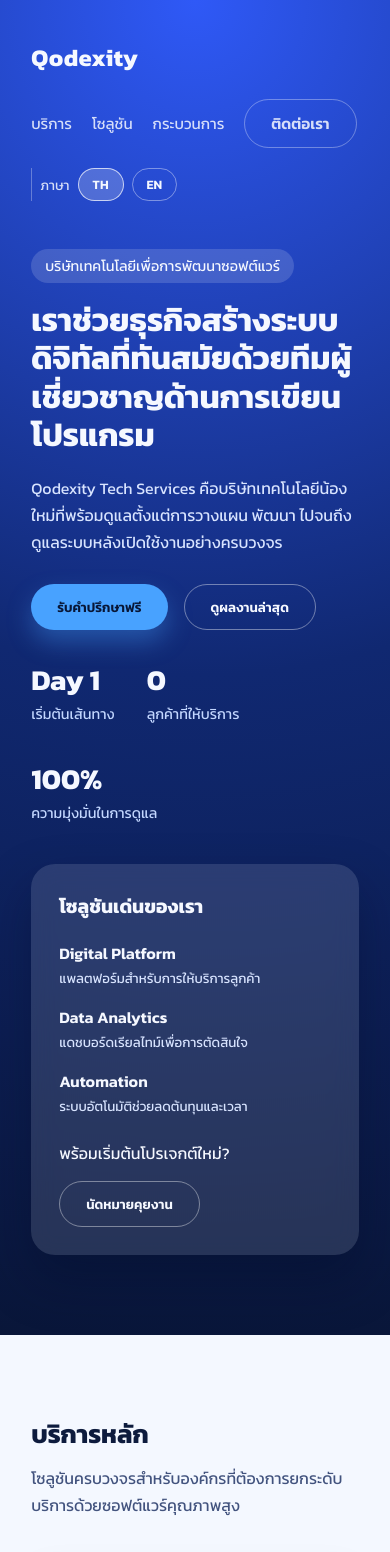
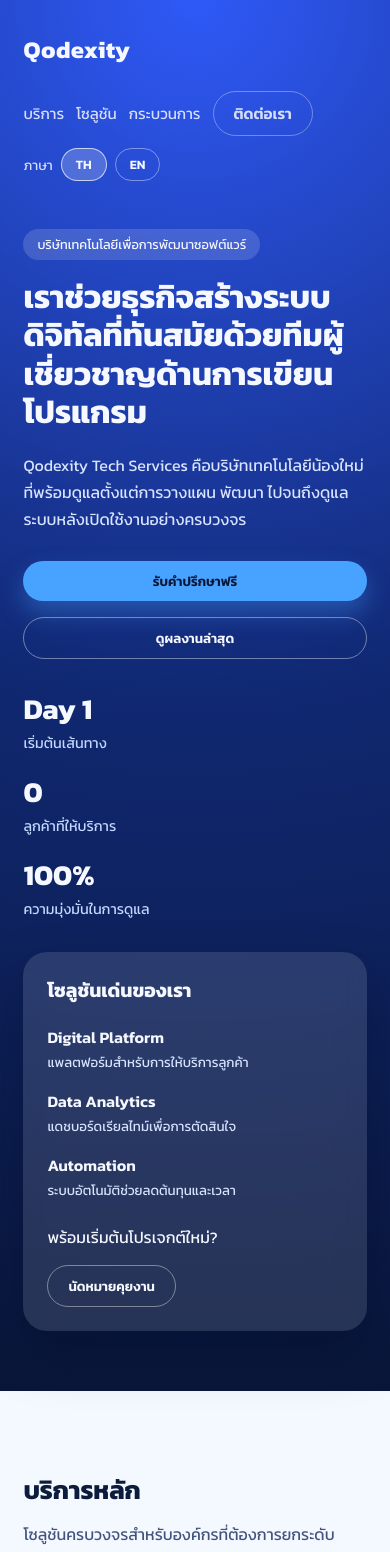
Before and after one commit to 107ygbd-blip/website1, a React (Vite) app: page / in a window 390 px wide. Shown: the top 1552 px of the page. Built offline with nearby package versions, Linux system fonts and the light colour scheme.

Commit message:
Improve responsive layout

```diff
--- a/src/index.css
+++ b/src/index.css
@@ -398,6 +398,59 @@
   line-height: 1.6;
 }
 
+@media (max-width: 1024px) {
+  .hero {
+    padding: 36px 6vw 70px;
+  }
+
+  .hero-content {
+    gap: 32px;
+  }
+
+  .metrics {
+    gap: 20px;
+  }
+
+  .hero-card {
+    padding: 24px;
+  }
+
+  .cta {
+    margin: 0 6vw 70px;
+  }
+}
+
+@media (max-width: 900px) {
+  .nav {
+    flex-direction: column;
+    align-items: flex-start;
+  }
+
+  .nav-links {
+    width: 100%;
+    justify-content: flex-start;
+  }
+
+  .language-toggle {
+    border-left: none;
+    padding-left: 0;
+  }
+
+  .metrics {
+    flex-direction: column;
+    gap: 16px;
+  }
+
+  .hero-card {
+    width: 100%;
+  }
+
+  .card-footer {
+    flex-direction: column;
+    align-items: flex-start;
+  }
+}
+
 @media (max-width: 768px) {
   .nav {
     flex-direction: column;
@@ -411,4 +464,65 @@
   .cta {
     margin: 0 6vw 60px;
   }
+
+  .hero {
+    padding: 32px 6vw 60px;
+  }
+
+  .hero-actions {
+    flex-direction: column;
+    align-items: stretch;
+  }
+
+  .hero-actions .button {
+    width: 100%;
+    justify-content: center;
+  }
+
+  .section {
+    padding: 0 6vw;
+  }
 }
+
+@media (max-width: 600px) {
+  .hero-text h1 {
+    font-size: 2rem;
+  }
+
+  .section-header {
+    margin-bottom: 24px;
+  }
+
+  .grid.two,
+  .grid.three,
+  .grid.four {
+    grid-template-columns: 1fr;
+  }
+
+  .cta {
+    padding: 28px;
+  }
+
+  .footer {
+    padding: 32px 6vw;
+  }
+}
+
+@media (max-width: 480px) {
+  .nav-links {
+    gap: 12px;
+  }
+
+  .language-toggle {
+    width: 100%;
+    justify-content: flex-start;
+  }
+
+  .tag {
+    font-size: 0.8rem;
+  }
+
+  .button {
+    padding: 10px 20px;
+  }
+}
```
